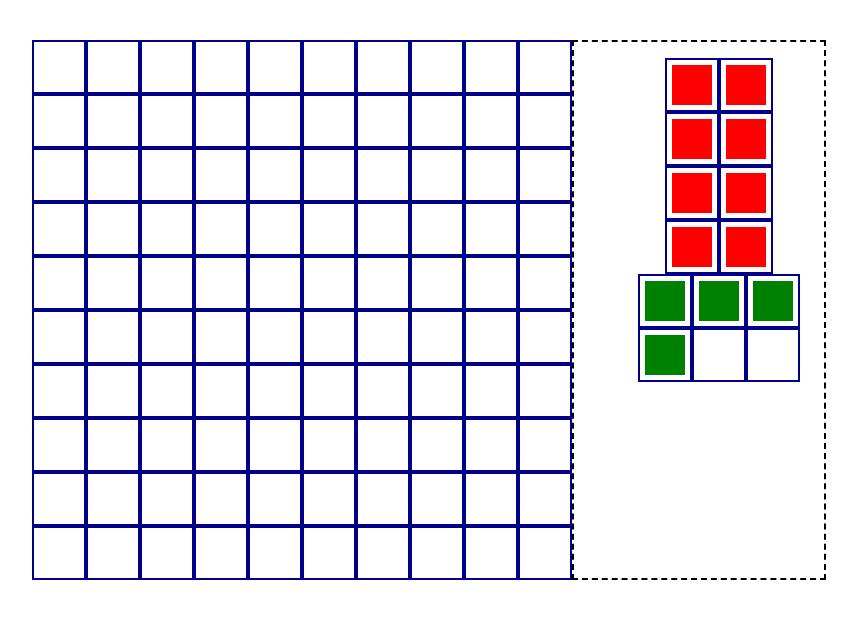
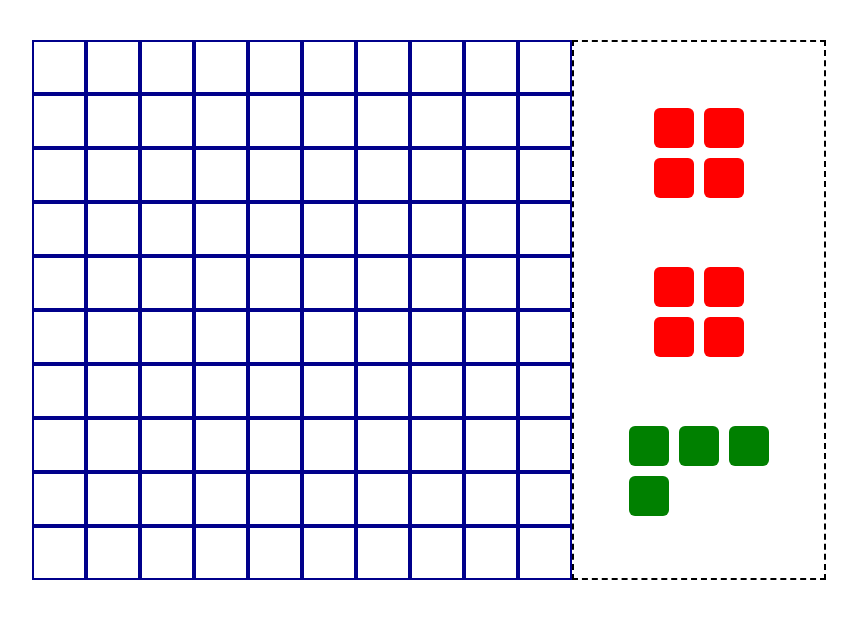
Before and after one commit to alexanderkho/1010, a React (Create React App) app: page / in a window 1280 px wide. Shown: the top 618 px of the page, without its empty margins (211-1068 px from the left). Built offline with nearby package versions, Linux system fonts and the light colour scheme.

Commit message:
some more refactoring

```diff
--- a/src/components/Block/Block.css
+++ b/src/components/Block/Block.css
@@ -1,4 +1,5 @@
 .block {
   width: 80%;
   height: 80%;
+  border-radius: 6px;
 }
--- a/src/components/Board/Board.css
+++ b/src/components/Board/Board.css
@@ -14,9 +14,3 @@
   border-radius: 10px;
   padding: 2px 8px;
 }
-
-.piece-queue {
-  width: 250px;
-  border-width: 2px;
-  border-style: dashed;
-}
--- a/src/components/Board/index.tsx
+++ b/src/components/Board/index.tsx
@@ -1,7 +1,7 @@
 import * as React from "react";
 
 import { T_Cell, T_Pos } from "./BoardTypes";
-import { T_BitMap, PiecePreview } from "../Pieces";
+import { T_BitMap } from "../Pieces";
 import initBoard from "./initBoard";
 import boardReducer, { addPiece, clearRow, clearCol } from "./state";
 import { T_PieceData, usePieceQueue } from "../../game";
@@ -9,6 +9,7 @@ import "./Board.css";
 import renderGrid from "./renderGrid";
 import Cell from "../Cell";
 import Block from "../Block";
+import PieceQueue from "../PieceQueue";
 
 type T_BoardContext = {
   playPiece?: (o: T_Pos, p: T_PieceData, i: number) => void;
@@ -89,15 +90,7 @@ const Board: React.FC = () => {
     <BoardContext.Provider value={{ playPiece }}>
       <div className="board">
         <div>{renderGrid(board, renderBoardCell)}</div>
-        {queue && (
-          <div className="piece-queue">
-            <ul>
-              {queue.map((p, i) => (
-                <PiecePreview piece={p} key={i} index={i} />
-              ))}
-            </ul>
-          </div>
-        )}
+        {queue && <PieceQueue queue={queue} />}
       </div>
     </BoardContext.Provider>
   );
--- a/src/components/Cell/index.tsx
+++ b/src/components/Cell/index.tsx
@@ -1,5 +1,5 @@
 import * as React from "react";
-import { useDrop } from "react-dnd";
+import { DropTargetMonitor, useDrop } from "react-dnd";
 import { DragTypes, T_PieceData } from "../../game";
 import { BoardContext } from "../Board";
 import { T_Pos } from "../Board/BoardTypes";
@@ -7,23 +7,21 @@ import { T_Pos } from "../Board/BoardTypes";
 import "./Cell.css";
 
 type Props = {
-  onClick?: (event: React.MouseEvent<HTMLDivElement, MouseEvent>) => void;
   pos: T_Pos;
 };
 
-//TODO: this should NOT be defined here
-type T_Item = { piece: T_PieceData; dragOrigin?: T_Pos; index: number };
+type T_DragItem = { piece: T_PieceData; dragOrigin?: T_Pos; index: number };
 
-const Cell: React.FC<Props> = ({ children, onClick, pos }) => {
+const Cell: React.FC<Props> = ({ children, pos }) => {
   const { playPiece } = React.useContext(BoardContext);
 
   const [collected, drop] = useDrop(
     () => ({
       accept: DragTypes.PIECE,
-      collect: (monitor) => ({
+      collect: (monitor: DropTargetMonitor) => ({
         isHovering: monitor.isOver(),
       }),
-      drop: (item: T_Item, monitor) => {
+      drop: (item: T_DragItem, monitor: DropTargetMonitor) => {
         const dragOrigin = item.dragOrigin as T_Pos;
         //offset pos by dragOrigin to find actual drop origin target
         const dropOrigin: T_Pos = [
@@ -49,7 +47,6 @@ const Cell: React.FC<Props> = ({ children, onClick, pos }) => {
       //TODO: instead of this check on collected.isHovering, we should recieve an activeCell prop
       //from Board which is true if this cell is part of the currently hovering piece AND that piece is a valid placement
       className={`cell ${collected.isHovering ? "hover" : ""}`}
-      onClick={onClick}
       ref={drop}
     >
       {children}
--- a/src/components/Pieces/PiecePreview.tsx
+++ b/src/components/PieceQueue/PiecePreview.tsx
@@ -2,9 +2,9 @@ import * as React from "react";
 import { useDrag } from "react-dnd";
 
 import { T_PieceData, DragTypes } from "../../game";
-import PreviewCell from "../Cell/PreviewCell";
+import PreviewCell from "./PreviewCell";
 import Block from "../Block";
-import "./PiecePreview.css";
+import "./PieceQueue.css";
 import { T_Pos } from "../Board/BoardTypes";
 import renderGrid from "../Board/renderGrid";
 
@@ -47,7 +47,11 @@ const PiecePreview: React.FC<Props> = ({ piece, index }) => {
     );
   };
 
-  return <div ref={drag}>{renderGrid(piece.bitmap, renderPreviewCell)}</div>;
+  return (
+    <div className="piece-preview" ref={drag}>
+      {renderGrid(piece.bitmap, renderPreviewCell)}
+    </div>
+  );
 };
 
 export default PiecePreview;
--- /dev/null
+++ b/src/components/PieceQueue/PieceQueue.css
@@ -0,0 +1,22 @@
+.piece-queue-container {
+  width: 250px;
+  border-width: 2px;
+  border-style: dashed;
+}
+
+.piece-queue {
+  display: flex;
+  flex-direction: column;
+  justify-content: space-evenly;
+  margin: 0;
+  padding: 2px;
+  height: 100%;
+}
+
+.preview-cell {
+  width: 50px;
+  height: 50px;
+  display: flex;
+  justify-content: center;
+  align-items: center;
+}
--- a/src/components/Cell/PreviewCell.tsx
+++ b/src/components/PieceQueue/PreviewCell.tsx
@@ -1,8 +1,7 @@
 import * as React from "react";
 
 import { T_Pos } from "../Board/BoardTypes";
-
-import "./Cell.css";
+import "./PieceQueue.css";
 
 type Props = {
   updateDragOrigin: (o: T_Pos | null) => void;
@@ -12,7 +11,7 @@ type Props = {
 const PreviewCell: React.FC<Props> = ({ children, updateDragOrigin, pos }) => {
   return (
     <div
-      className={"cell"}
+      className={"preview-cell"}
       onMouseDown={() => updateDragOrigin(pos)}
       onMouseUp={() => updateDragOrigin(null)}
     >
--- /dev/null
+++ b/src/components/PieceQueue/index.tsx
@@ -0,0 +1,23 @@
+import * as React from "react";
+
+import { T_QUEUE } from "../../game";
+import PiecePreview from "./PiecePreview";
+import "./PieceQueue.css";
+
+type Props = {
+  queue: T_QUEUE;
+};
+
+const PieceQueue: React.FC<Props> = ({ queue }) => {
+  return (
+    <div className="piece-queue-container">
+      <ul className="piece-queue">
+        {queue.map((p, i) => (
+          <PiecePreview piece={p} key={i} index={i} />
+        ))}
+      </ul>
+    </div>
+  );
+};
+
+export default PieceQueue;
--- a/src/components/Pieces/PiecePreview.css
+++ /dev/null
@@ -1,3 +0,0 @@
-.row {
-  display: flex;
-}
--- a/src/components/Pieces/index.ts
+++ b/src/components/Pieces/index.ts
@@ -1,9 +1,7 @@
-import PiecePreview from "./PiecePreview";
-
 const Pieces = {
   Square: "Square",
   Line: "Line",
-  RLeft: "RLeft",
+  LLeft: "LLeft",
 };
 
 type T_Piece = keyof typeof Pieces;
@@ -11,7 +9,7 @@ type T_Piece = keyof typeof Pieces;
 const Colors = {
   Square: "red",
   Line: "blue",
-  RLeft: "green",
+  LLeft: "green",
 };
 
 type T_BitMap = Array<Array<1 | 0>>;
@@ -23,7 +21,7 @@ const BM_Square: T_BitMap = [
 
 const BM_Line: T_BitMap = [[1], [1], [1], [1]];
 
-const BM_RLeft: T_BitMap = [
+const BM_LLeft: T_BitMap = [
   [1, 0],
   [1, 0],
   [1, 1],
@@ -32,7 +30,7 @@ const BM_RLeft: T_BitMap = [
 const BitMaps = {
   Square: BM_Square,
   Line: BM_Line,
-  RLeft: BM_RLeft,
+  LLeft: BM_LLeft,
 };
 
 type T_Rotation = 0 | 1 | 2 | 3;
@@ -63,5 +61,5 @@ const getRandomPiece = (): T_Piece => {
   return p;
 };
 
-export { Pieces, Colors, BitMaps, getRandomPiece, rotatePiece, PiecePreview };
+export { Pieces, Colors, BitMaps, getRandomPiece, rotatePiece };
 export type { T_Piece, T_BitMap, T_Rotation };
```
